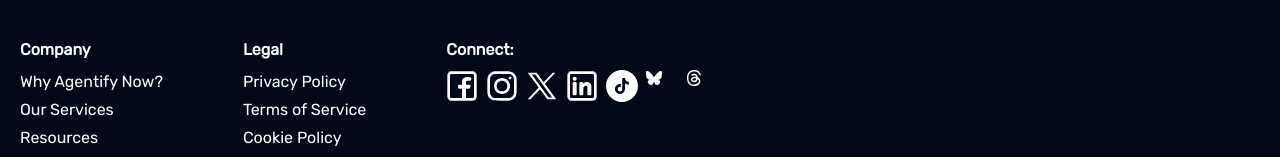
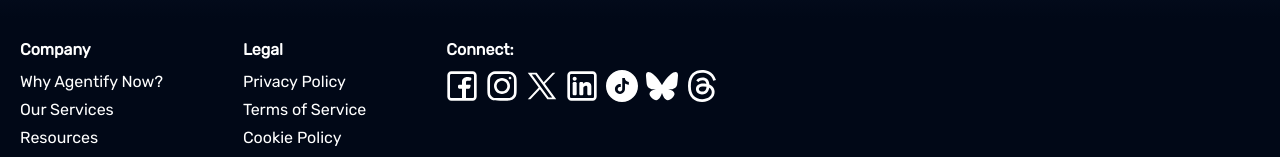
Before and after one commit to Luissao20/ia-project, a Next.js app: page / in a window 1280 px wide. Shown: the part 9103-9260 px from the top of the page. Built offline with nearby package versions, Linux system fonts and the light colour scheme.

Commit message:
Update footer.tsx

```diff
--- a/app/components/footer.tsx
+++ b/app/components/footer.tsx
@@ -91,7 +91,7 @@ export default function Footer() {
                 {/* Bluesky */}
                 <Link href="https://bsky.app/profile/agentifynowai.bsky.social">
                 <li className="w-8 h-8">
-                  <svg xmlns="http://www.w3.org/2000/svg" width="32" height="32" fill="currentColor" viewBox="0 0 32 32">
+                  <svg xmlns="http://www.w3.org/2000/svg" width="32" height="32" fill="currentColor" viewBox="0 0 16 16">
                     <path d="M3.468 1.948C5.303 3.325 7.276 6.118 8 7.616c.725-1.498 2.698-4.29 4.532-5.668C13.855.955 16 .186 16 2.632c0 .489-.28 4.105-.444 4.692-.572 2.04-2.653 2.561-4.504 2.246 3.236.551 4.06 2.375 2.281 4.2-3.376 3.464-4.852-.87-5.23-1.98-.07-.204-.103-.3-.103-.218 0-.081-.033.014-.102.218-.379 1.11-1.855 5.444-5.231 1.98-1.778-1.825-.955-3.65 2.28-4.2-1.85.315-3.932-.205-4.503-2.246C.28 6.737 0 3.12 0 2.632 0 .186 2.145.955 3.468 1.948"/>
                   </svg>
                 </li>
@@ -99,7 +99,7 @@ export default function Footer() {
                 {/* Threads */}
                 <Link href="https://www.threads.com/@agentifynow.ai">
                 <li className="w-8 h-8">
-                  <svg xmlns="http://www.w3.org/2000/svg" width="32" height="32" fill="currentColor" viewBox="0 0 32 32">
+                  <svg xmlns="http://www.w3.org/2000/svg" width="32" height="32" fill="currentColor" viewBox="0 0 16 16">
                     <path d="M6.321 6.016c-.27-.18-1.166-.802-1.166-.802.756-1.081 1.753-1.502 3.132-1.502.975 0 1.803.327 2.394.948s.928 1.509 1.005 2.644q.492.207.905.484c1.109.745 1.719 1.86 1.719 3.137 0 2.716-2.226 5.075-6.256 5.075C4.594 16 1 13.987 1 7.994 1 2.034 4.482 0 8.044 0 9.69 0 13.55.243 15 5.036l-1.36.353C12.516 1.974 10.163 1.43 8.006 1.43c-3.565 0-5.582 2.171-5.582 6.79 0 4.143 2.254 6.343 5.63 6.343 2.777 0 4.847-1.443 4.847-3.556 0-1.438-1.208-2.127-1.27-2.127-.236 1.234-.868 3.31-3.644 3.31-1.618 0-3.013-1.118-3.013-2.582 0-2.09 1.984-2.847 3.55-2.847.586 0 1.294.04 1.663.114 0-.637-.54-1.728-1.9-1.728-1.25 0-1.566.405-1.967.868ZM8.716 8.19c-2.04 0-2.304.87-2.304 1.416 0 .878 1.043 1.168 1.6 1.168 1.02 0 2.067-.282 2.232-2.423a6.2 6.2 0 0 0-1.528-.161"/>
                   </svg>
                 </li>
```
